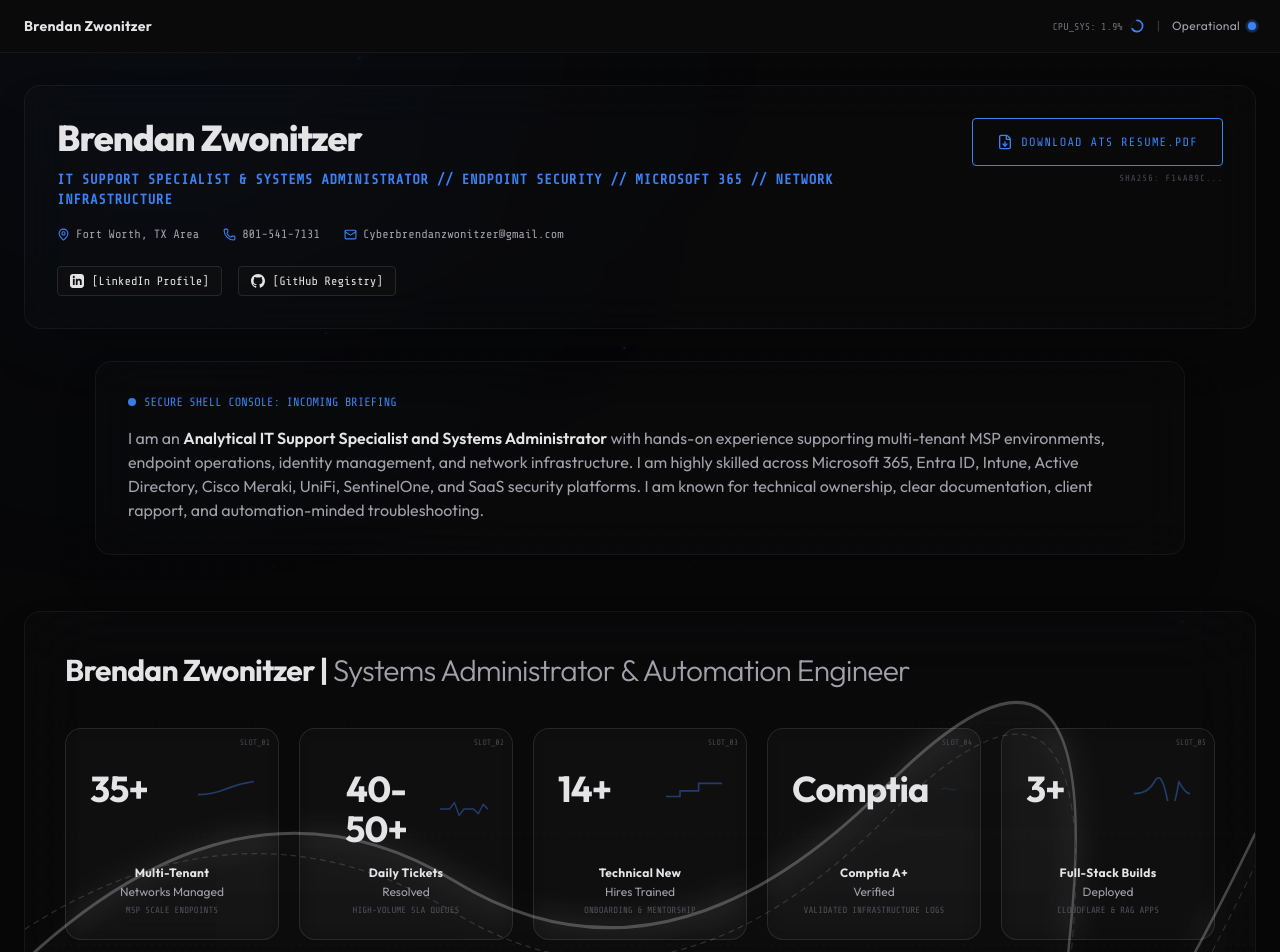
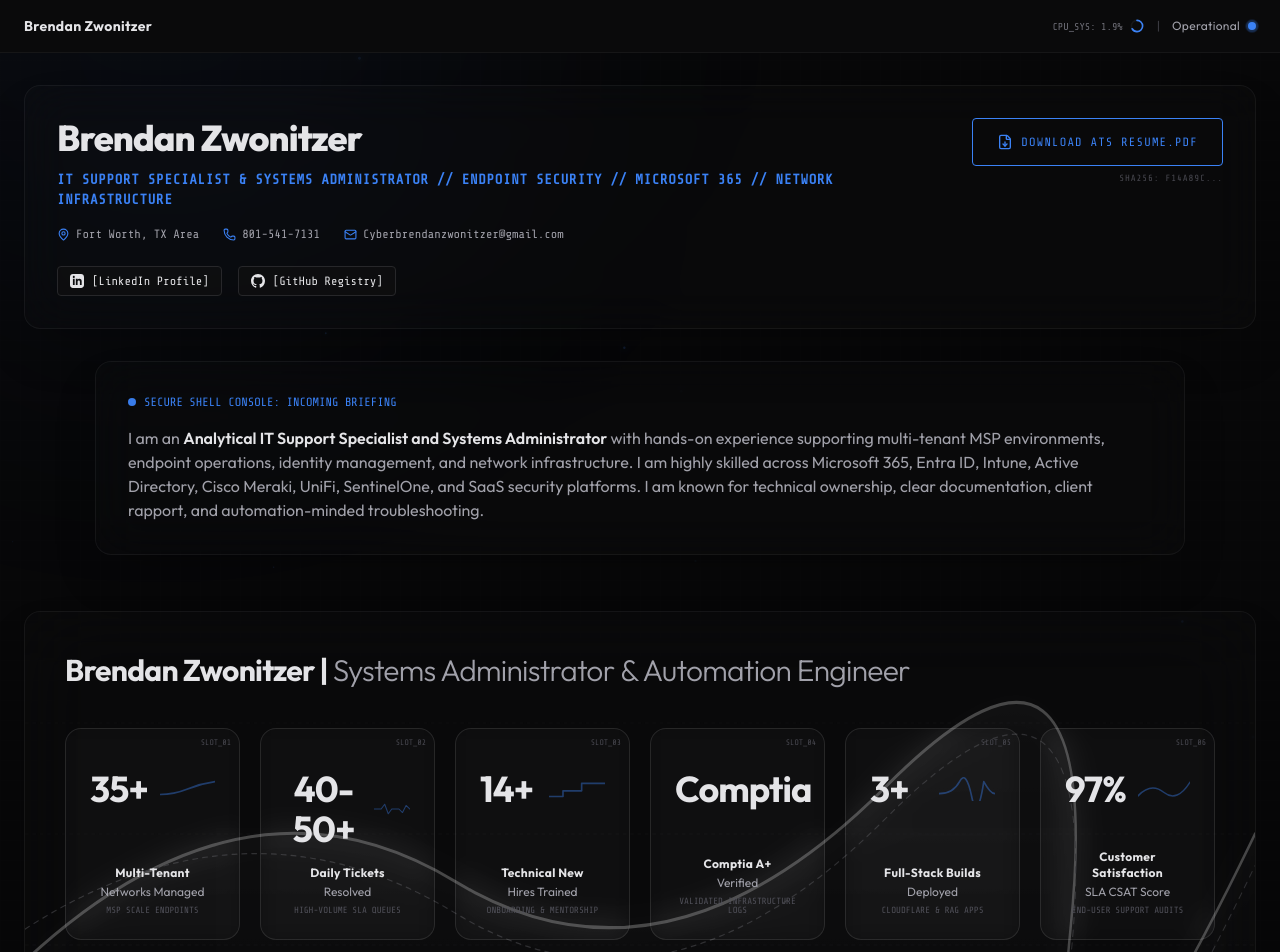
Before and after one commit to cyberbrendanzwonitzer/brendan-portfolio, a React (Vite) app: page / in a window 1280 px wide. Shown: the top 952 px of the page. Built offline with nearby package versions, Linux system fonts and the light colour scheme.

Commit message:
feat: add 97% CSAT customer satisfaction metric to telemetry matrix

```diff
--- a/src/components/TelemetryMatrix.jsx
+++ b/src/components/TelemetryMatrix.jsx
@@ -85,6 +85,14 @@ export default function TelemetryMatrix() {
       sublabel: "Deployed",
       desc: "Cloudflare & RAG apps",
       sparkline: "M 0 15 Q 15 15 22 2 T 35 18 T 48 2 Q 55 15 60 15"
+    },
+    {
+      id: "csat",
+      value: "97%",
+      label: "Customer Satisfaction",
+      sublabel: "SLA CSAT Score",
+      desc: "End-user support audits",
+      sparkline: "M 0 18 Q 15 2 30 14 T 60 2"
     }
   ];
 
@@ -146,7 +154,7 @@ export default function TelemetryMatrix() {
         </div>
 
         {/* 5-Column Grid */}
-        <div className="grid grid-cols-1 sm:grid-cols-2 md:grid-cols-3 lg:grid-cols-5 gap-5 relative z-10">
+        <div className="grid grid-cols-1 sm:grid-cols-2 lg:grid-cols-3 xl:grid-cols-6 gap-5 relative z-10">
           {metrics.map((m, idx) => (
             <motion.div
               key={m.id}
```
